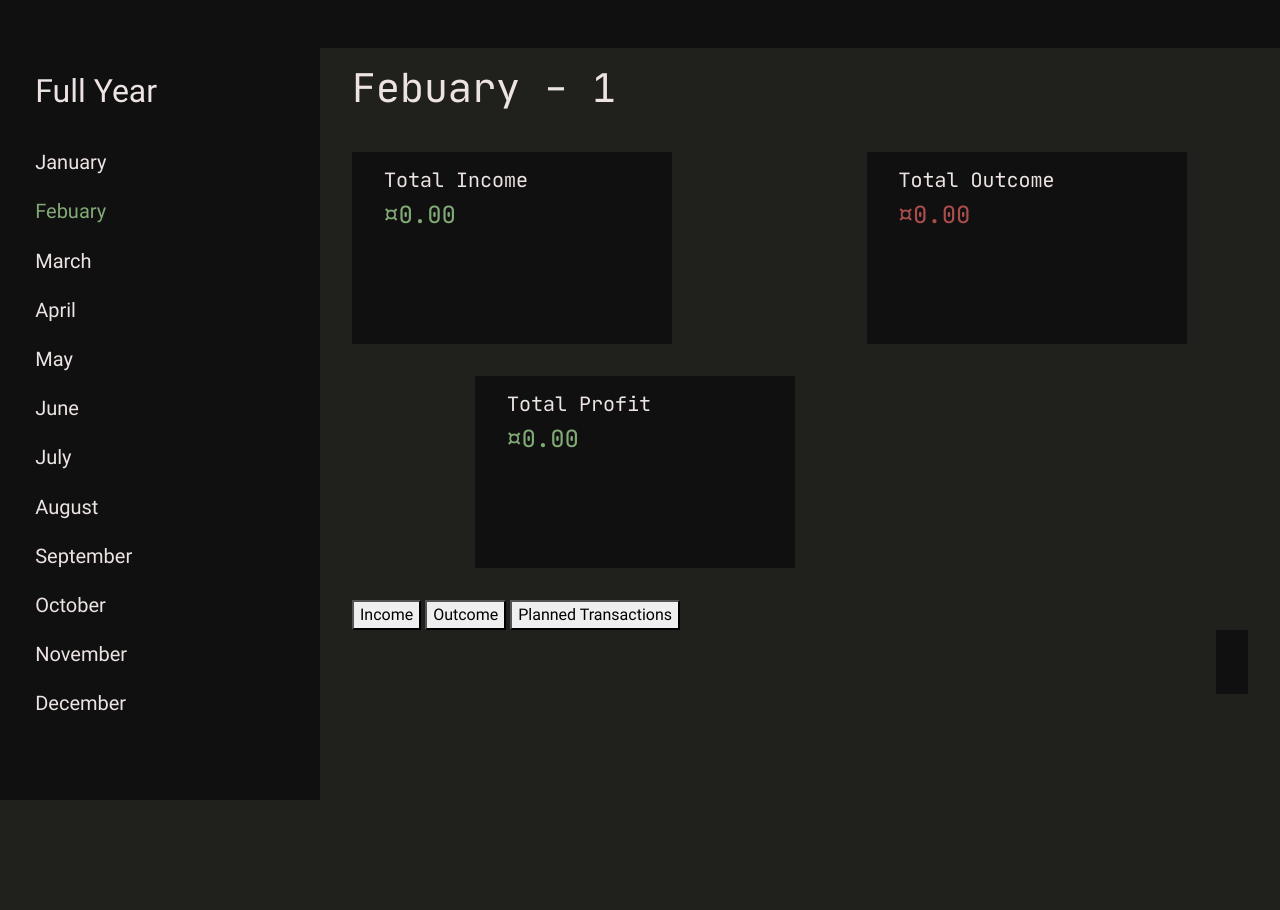
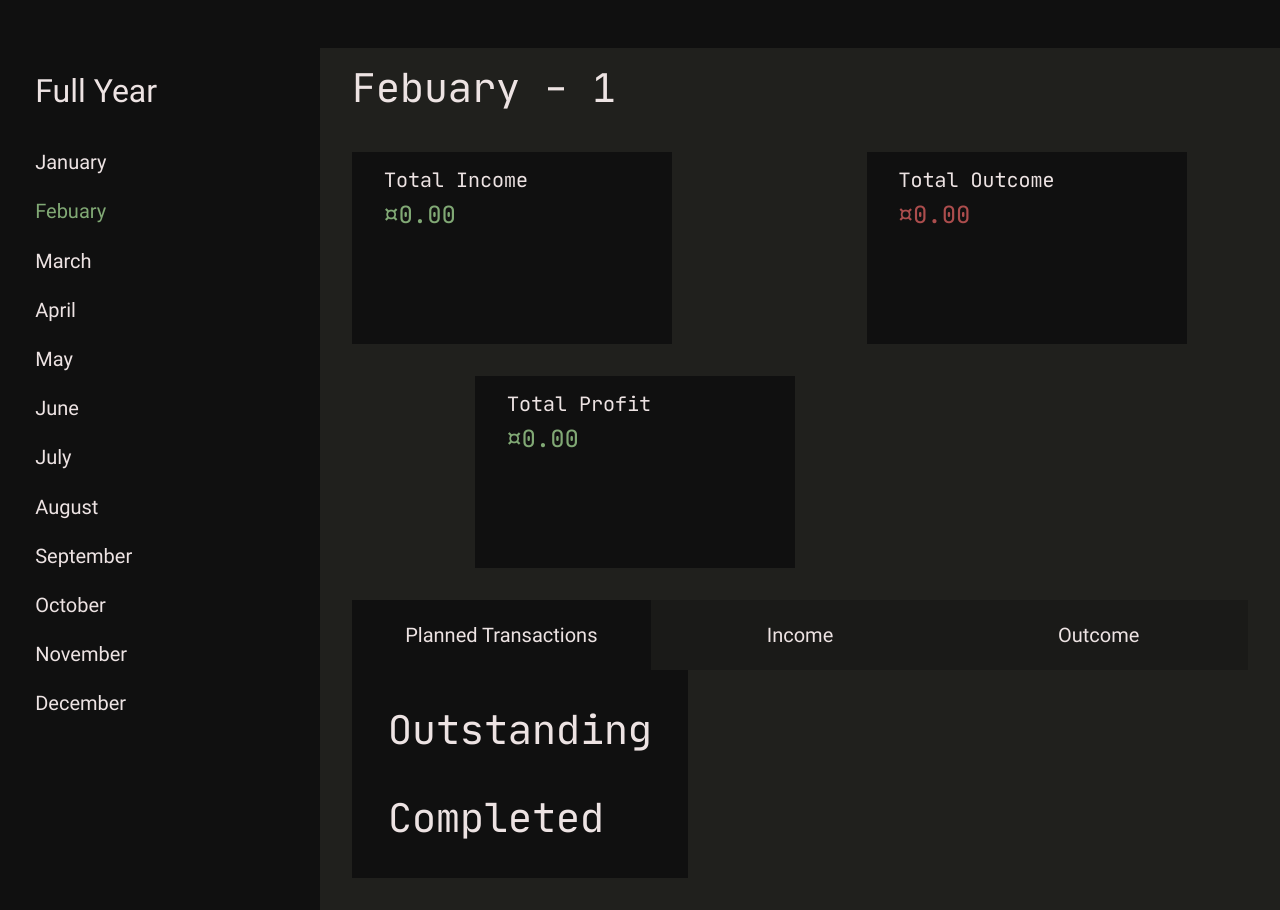
Before and after one commit to N35T/FinVue, an ASP.NET Core app: page /year/1/month/1 in a window 1280 px wide. Before the commit the page ends 800 px from the top, so only its background shows below. Run offline with ASP.NET Core 8, Linux system fonts and the light colour scheme; style sheets or scripts are compiled from the project's sources; some libraries are stand-ins or nearby versions.

Commit message:
redid progress from yesterday and did the planned transactions table

```diff
--- a/FinVue/FinVue.Data/DependencyInjection.cs
+++ b/FinVue/FinVue.Data/DependencyInjection.cs
@@ -16,6 +16,7 @@
         });
         services.AddScoped<IApplicationDbContext>(provider => provider.GetRequiredService<ApplicationDbContext>());
         services.AddTransient<TransactionService>();
+        services.AddTransient<RecurringTransactionService>();
         services.AddTransient<CategoryService>();
 
         return services;
--- a/FinVue/FinVue.Data/Seeding/DatabaseSeeding.cs
+++ b/FinVue/FinVue.Data/Seeding/DatabaseSeeding.cs
@@ -93,7 +93,7 @@
         };
 
         TestRecurringTransactions[0].Transactions.Add(TestTransactions[6]);
-        TestRecurringTransactions[1].Transactions.Add(TestTransactions[7]);
+        TestRecurringTransactions[1].Transactions.Add(TestTransactions[9]);
 
         _dbContext.RecurringTransactions.AddRange(TestRecurringTransactions);
 
--- a/FinVue/FinVue.Web/Components/App.razor
+++ b/FinVue/FinVue.Web/Components/App.razor
@@ -16,7 +16,7 @@
 
 <body>
 <Routes/>
-<script src="_framework/blazor.web.js"></script>
+@* <script src="_framework/blazor.web.js"></script> *@
 </body>
 
 </html>
--- a/FinVue/FinVue.Web/Components/Pages/MonthPage.razor
+++ b/FinVue/FinVue.Web/Components/Pages/MonthPage.razor
@@ -10,6 +10,7 @@
 @page "/year/{Year:int}/month/{SelectedMonth:int}"
 
 @inject TransactionService TransactionService
+@inject RecurringTransactionService RecurringTransactionService
 
 <PageTitle>@((Month)SelectedMonth) - @Year</PageTitle>
 
@@ -28,18 +29,40 @@
     </div>
 
     <div class ="span-cols align-left" style="width: 100%">
-        <button>Income</button>
-        <button>Outcome</button>
-        <button>Planned Transactions</button>
+        <div class="buttons">
+            <button id="planned" onclick="switchTableTo('planned')" class="back2">Planned Transactions</button>
+            <button id="income" onclick="switchTableTo('income')">Income</button>
+            <button id="outcome" onclick="switchTableTo('outcome')">Outcome</button>
+        </div>
         <div>
-            <TransactionTable TransactionsByCategory="@IncomeTransactions" />
-            <TransactionTable TransactionsByCategory="@OutcomeTransactions" />
+            <div id="planned-table" class="table active">
+                <TransactionTable RecurringTransactions="@RecurringTransactions" Planned="true" />
+            </div>
+            <div id="income-table" class="table">
+                <TransactionTable TransactionsByCategory="@IncomeTransactions" />
+            </div>
+            <div id="outcome-table" class="table">
+                <TransactionTable TransactionsByCategory="@OutcomeTransactions" />
+            </div>
         </div>
     </div>
 
 </section>
 <script>
+    function switchTableTo(id) {
+        const tables = document.getElementsByClassName("table");
+        const buttons = document.getElementsByClassName("buttons")[0].children;
 
+        for (t of tables) {
+            t.classList.remove("active");
+        }
+        for (b of buttons) {
+            b.classList.remove("back2");
+        }
+
+        document.getElementById(id).classList.add("back2");
+        document.getElementById(id+"-table").classList.add("active");
+    }
 
 </script>
 
@@ -80,6 +103,7 @@
     private async void InitializeTransactionTables() {
         IncomeTransactions = await TransactionService.GetAllTransactionsFromMonthAndYearAndTypeGroupByCategoryAsync(SelectedMonth + 1, Year, TransactionType.Income);
         OutcomeTransactions = await TransactionService.GetAllTransactionsFromMonthAndYearAndTypeGroupByCategoryAsync(SelectedMonth + 1, Year, TransactionType.Outcome);
+        RecurringTransactions = await RecurringTransactionService.GetAllRecurringTransactionsFromMonthAsync(Year, (Month)SelectedMonth);
     }
 
     private async void InitializeProfitCards() {
--- a/FinVue/FinVue.Web/Components/Pages/MonthPage.razor.css
+++ b/FinVue/FinVue.Web/Components/Pages/MonthPage.razor.css
@@ -21,6 +21,33 @@
         margin-left: 1em;
     }
 
+.buttons{
+    display: grid;
+    grid-template-columns: 1fr 1fr 1fr;
+}
+
+.buttons button {
+    width: 100%;
+    padding: 1em;
+    color: var(--text);
+    background: var(--back1);
+    border: none;
+    font-size: var(--font-size--medium);
+    cursor: pointer;
+}
+
+.buttons button:hover, button.back2 {
+    background: var(--back2);
+}
+
+.table{
+    display: none;
+}
+
+.table.active{
+    display: block;
+}
+
 @media (min-width: 1221px) {
     #view-content :nth-child(2) {
         justify-self: left;
--- a/FinVue/FinVue.Web/Components/Shared/TransactionTable.razor
+++ b/FinVue/FinVue.Web/Components/Shared/TransactionTable.razor
@@ -17,9 +17,50 @@
 </script>
 
 <div class="group-table back2">
+    @if (Planned) {
+        @if (RecurringTransactions is null) {
+            <h1>No Planned Transactions Available</h1>
+        } else {
+            <h1 class="group planned">Outstanding</h1>
+            <div class="transaction-list active">
+                @foreach (RecurringTransactionDto rt in RecurringTransactions.Where(r => r.PayedThisMonth is false)) {
+                    string type = "color-primary";
+                    @if (rt.Type == TransactionType.Outcome) type = "color-red";
+                    <div class="transaction">
+                        <div>
+                            <h3>@rt.Name</h3>
+                            <p class="low-opac @type">@rt.Type</p>
+                        </div>
+                        <div>
+                            <h3>@NumberToCurrency(rt.ValueInCent)</h3>
+                            <p class="low-opac">Every @rt.MonthFrequency Months</p>
+                            <button class="color-primary complete">Done</button>
+                        </div>
+                    </div>
+                }
+            </div>
+            <h1 class="group planned">Completed</h1>
+            <div class="transaction-list active">
+                @foreach (RecurringTransactionDto rt in RecurringTransactions.Where(r => r.PayedThisMonth is true)) {
+                    <div class="transaction">
+                        <div>
+                            <h3 class="low-opac">@rt.Name</h3>
+                            <p class="low-opac">@rt.Type</p>
+                        </div>
+                        <div>
+                            <h3 class="low-opac">@NumberToCurrency(rt.ValueInCent)</h3>
+                            <p class="low-opac">Every @rt.MonthFrequency Months</p>
+                        </div>
+                    </div>
+                }
+            </div>
+        }
+    } else if (TransactionsByCategory is null) {
+        <h1>No Transactions Available</h1>
+    } else {
         @foreach (TransactionsByCategoryDto group in TransactionsByCategory) {
-        <h1 class="group active" style="color: #@group.CategoryColor" onclick="toggleTransactionList(this, '@group.CategoryName')"><span>v</span> @group.CategoryName <span class="low-opac">@NumberToCurrency(group.TotalSum)</span></h1>
-        <div class="transaction-list active" id="@group.CategoryName">
+            <h1 class="group" style="color: #@group.CategoryColor" onclick="toggleTransactionList(this, '@group.CategoryName')"><span>></span> @group.CategoryName <span class="low-opac">@NumberToCurrency(group.TotalSum)</span></h1>
+            <div class="transaction-list" id="@group.CategoryName">
                 @foreach (Transaction t in group.Transactions) {
                     <div class="transaction">
                         <div>
@@ -35,6 +76,7 @@
                 }
             </div>
         }
+    }
 </div>
 
 
@@ -43,7 +85,13 @@
 @code {
 
     [Parameter]
-    public List<TransactionsByCategoryDto> TransactionsByCategory { get; set; }
+    public List<TransactionsByCategoryDto>? TransactionsByCategory { get; set; }
+
+    [Parameter]
+    public List<RecurringTransactionDto>? RecurringTransactions { get; set; }
+
+    [Parameter]
+    public bool Planned { get; set; } = false;
 
     public string NumberToCurrency(int valueInCent) {
         return (valueInCent/100.0).ToString("C", CultureInfo.GetCultureInfoByIetfLanguageTag("de-DE"));
--- a/FinVue/FinVue.Web/Components/Shared/TransactionTable.razor.css
+++ b/FinVue/FinVue.Web/Components/Shared/TransactionTable.razor.css
@@ -17,9 +17,9 @@
     justify-content: space-between;
 }
 
-.transaction:hover {
-    background: var(--background);
-}
+    .transaction:hover {
+        background: var(--background);
+    }
 
 .group:hover + .transaction-list, .group:hover {
     background: var(--background);
@@ -28,6 +28,28 @@
 .group {
     padding: 20px 0.5em;
     margin: 0;
+    cursor: pointer;
+}
+
+    .group.planned {
+        cursor: default;
+    }
+
+button.complete {
+    border: none;
+    background: var(--background);
+    padding: 0.8em;
+    border-radius: 5px;
+    cursor: pointer;
+}
+
+
+.transaction:hover > div > .complete {
+    background: var(--back1);
+}
+
+.transaction:hover button.complete:hover {
+    background: var(--back2);
 }
 
 .transaction-list {
--- a/FinVue/FinVue.Web/wwwroot/app.css
+++ b/FinVue/FinVue.Web/wwwroot/app.css
@@ -32,12 +32,11 @@
 
 :root {
     --background: #20201d;
+    --back1: #10101055;
     --back2: #101010;
     --primary: #81a975;
     --text: #ede3e3;
     --red: #ac4d4d;
-
-
     --font-size--small: 14px;
     --font-size--default: 16px;
     --font-size--medium: 20px;
```
Lines whose indentation alone changed are shown as unchanged.
